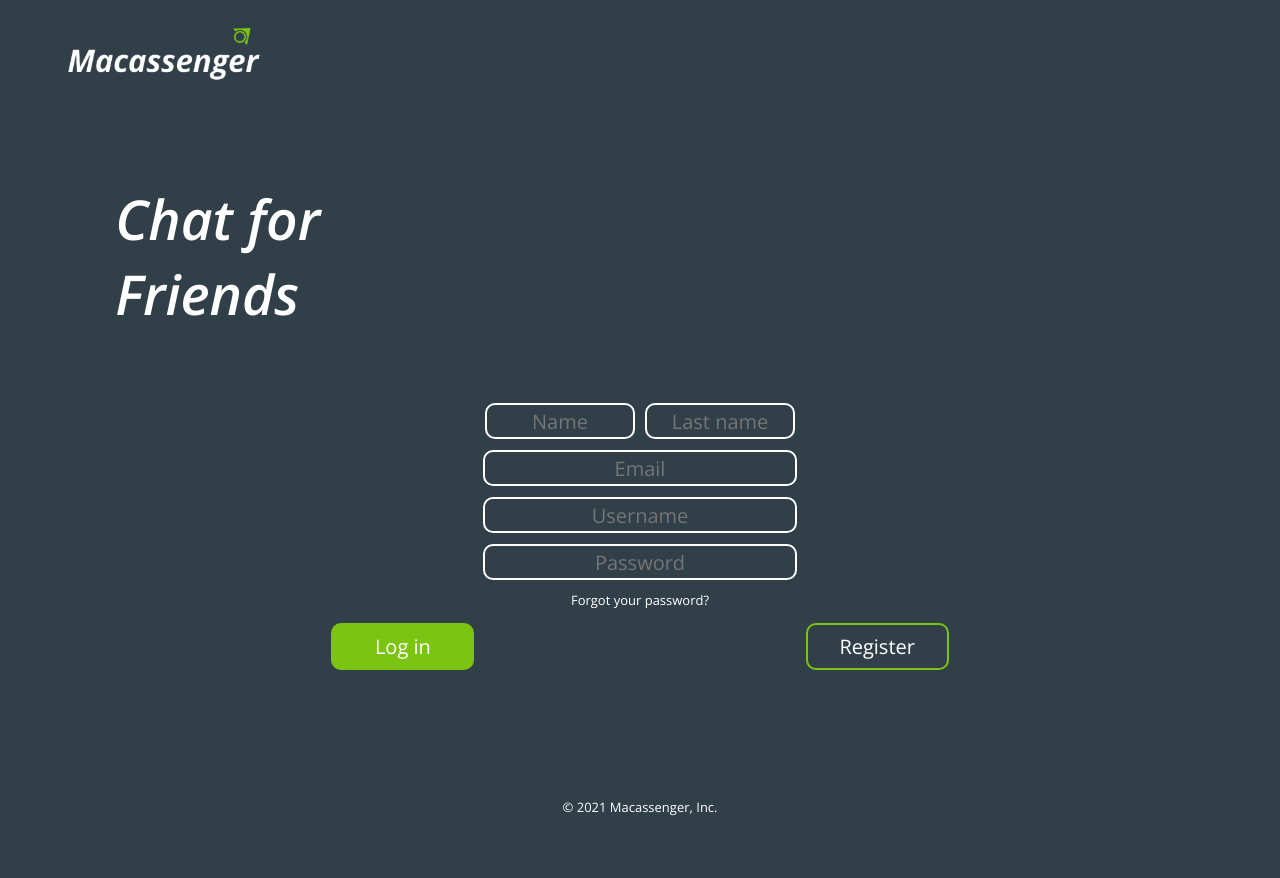
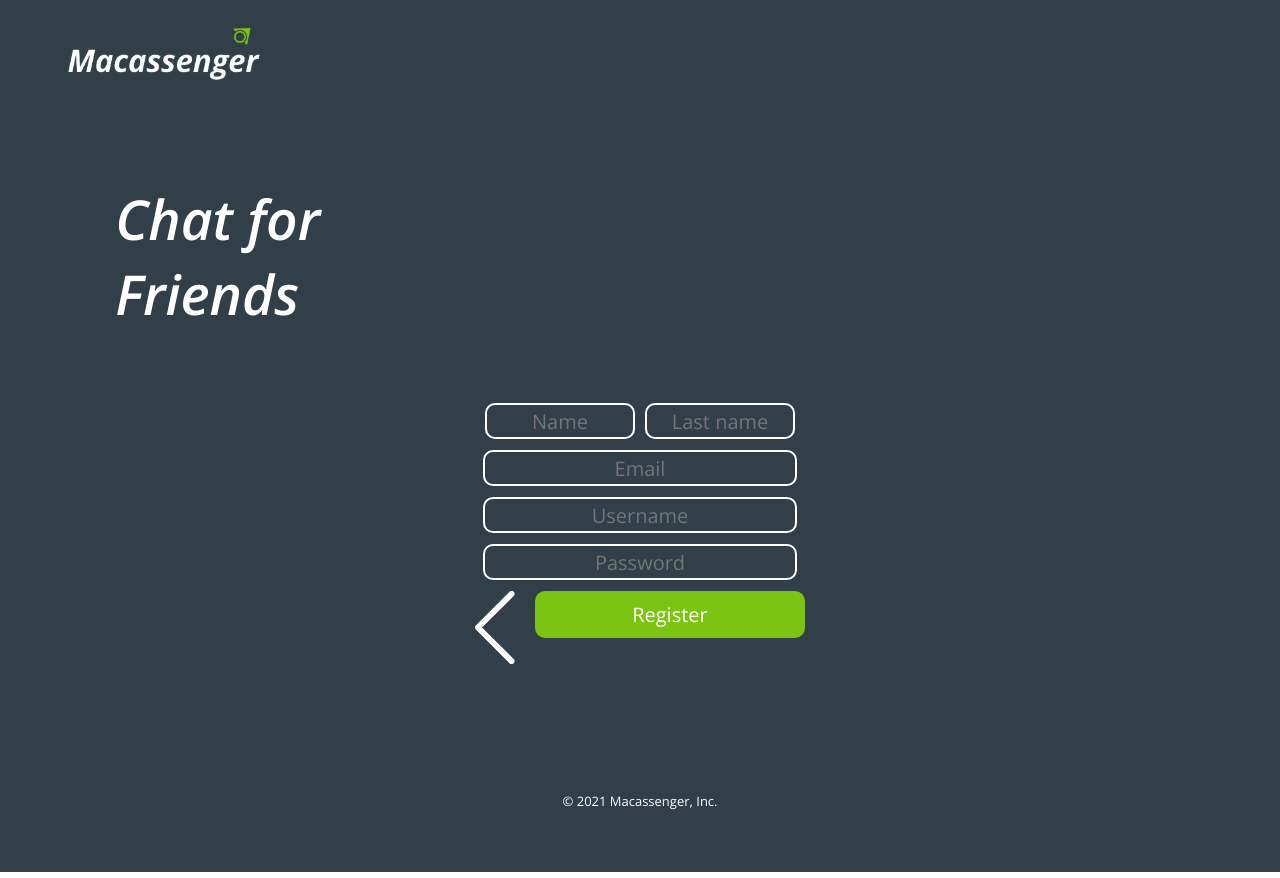
Before and after one commit to FariaSta/Macassenger, a Nuxt app: page / in a window 1280 px wide. Both pictures are taken after a click on the button "Register". Built offline with nearby package versions, Linux system fonts and the light colour scheme.

Commit message:
login and register movil finished

```diff
--- /dev/null
+++ b/components/ButtonFocusLarge.vue
@@ -0,0 +1,21 @@
+<template>
+  <button class="ButtonFocusLarge">
+      <slot />
+  </button>
+</template>
+
+<style scoped>
+
+    .ButtonFocusLarge
+    {
+        width: 270px;
+        height: 47px;
+        border-radius: 10px;
+        background: #7BC411;
+        color: white;
+        border: none;
+        font-size: 20px;
+    }
+
+
+</style>
--- a/pages/index.vue
+++ b/pages/index.vue
@@ -29,11 +29,10 @@
       <input-general type="email" placeholder="Email" />
       <input-general type="text" placeholder="Username" />
       <input-general type="Password" placeholder="Password" />
-      <span>Forgot your password?</span>
-      <div class="button">
-        <button-focus >Log in</button-focus>
+      <div class="button2">
+          <img style="cursor: pointer " @click="backRegister" src="../public/svg/back.svg" alt="">
         <div >
-          <button-not-focus>Register</button-not-focus>
+          <button-focus-large>Register</button-focus-large>
         </div>
       </div>
     </div>
@@ -113,6 +112,17 @@
     justify-content: space-evenly;
     width: 100%;
   }
+  .button2
+  {
+    display: flex;
+    width: 80%;
+    justify-content: center;
+  }
+  .button2 img
+  {
+    width: 4%;
+    margin-right: 19px;
+  }
   footer
   {
     height: 10vh;
@@ -125,9 +135,10 @@
   import InputGeneral from '../components/InputGeneral.vue'
   import ButtonFocus from '../components/ButtonFocus.vue'
   import ButtonNotFocus from '../components/ButtonNotFocus.vue'
+  import ButtonFocusLarge from '../components/ButtonFocusLarge.vue'
 
   export default {
-    components: {MacaLogo, InputGeneral, ButtonFocus, ButtonNotFocus},
+    components: {MacaLogo, InputGeneral, ButtonFocus, ButtonNotFocus, ButtonFocusLarge},
 
     name: 'Home',
     data(){
@@ -141,6 +152,10 @@
         this.formLogin = false;
         this.formRegister = true;
       },
+      backRegister (){
+        this.formLogin = true;
+        this.formRegister = false;
+      }
     },
   }
 
```
Also changed, not shown: public/svg/back.svg (added).
